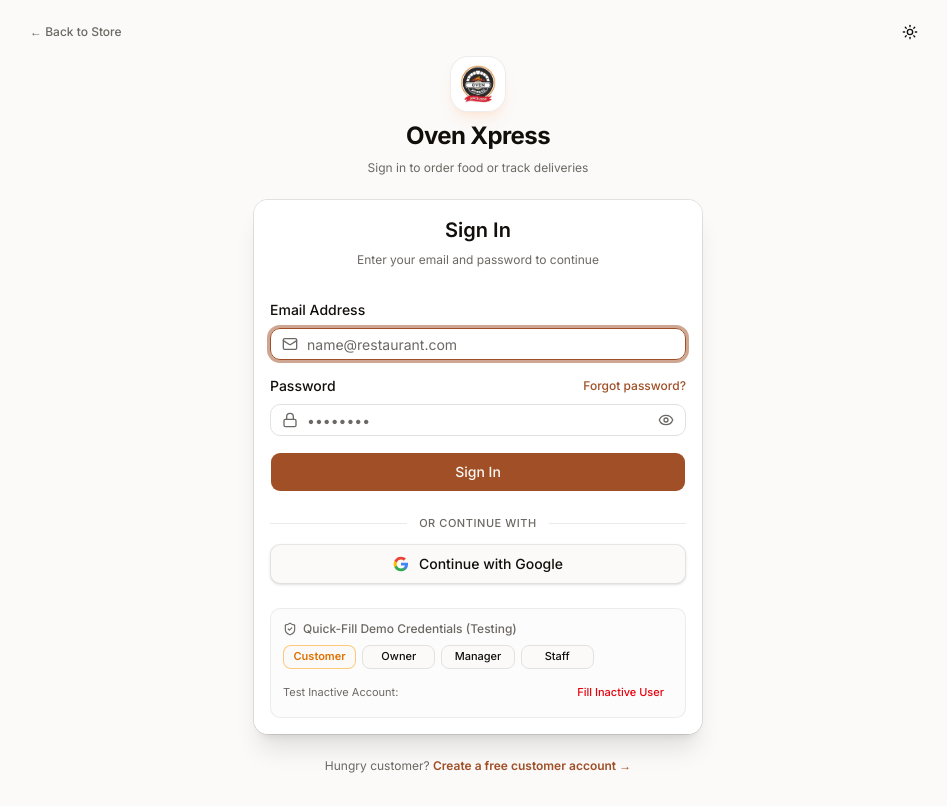
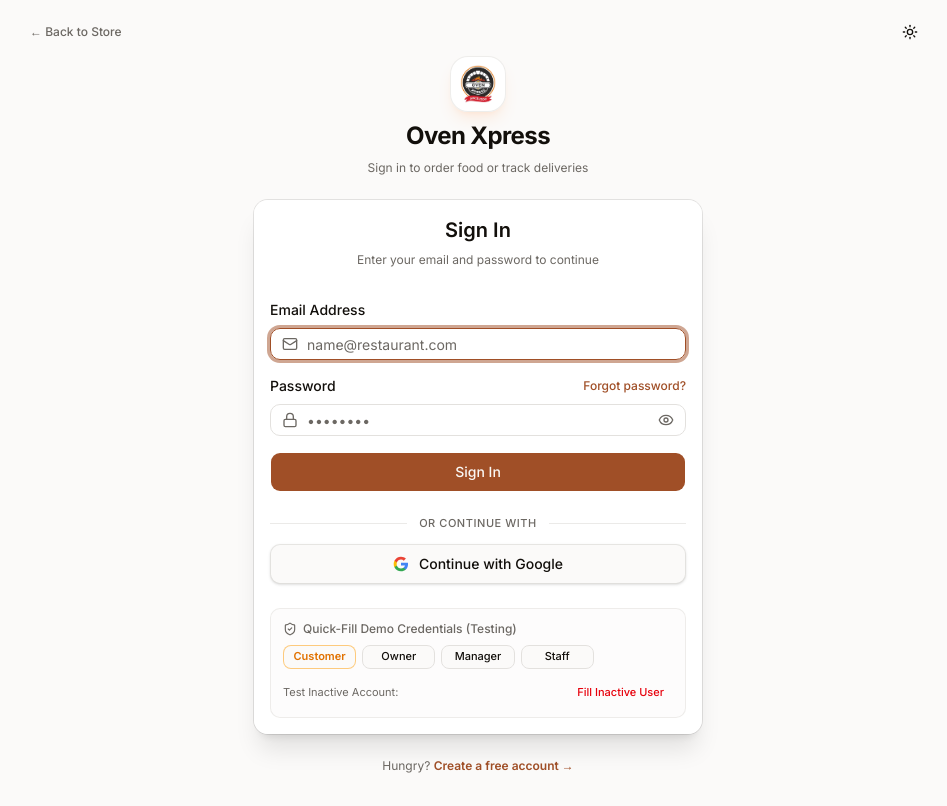
Before and after one commit to Shubham062004/Oven_Xpress, a Next.js app: page /login in a window 1280 px wide. Shown: the whole page, without its empty margins (162-1109 px from the left). Built offline with nearby package versions, Linux system fonts and the light colour scheme.

Commit message:
feat: add login page component with authentication form and branding

```diff
--- a/src/app/(auth)/login/page.tsx
+++ b/src/app/(auth)/login/page.tsx
@@ -69,9 +69,9 @@
         {/* Customer Registration Callout */}
         <div className="text-center space-y-2">
           <p className="text-xs text-muted-foreground">
-            Hungry customer?{' '}
+            Hungry?{' '}
             <Link href="/register" className="font-semibold text-primary hover:underline">
-              Create a free customer account &rarr;
+              Create a free account &rarr;
             </Link>
           </p>
         </div>
```
